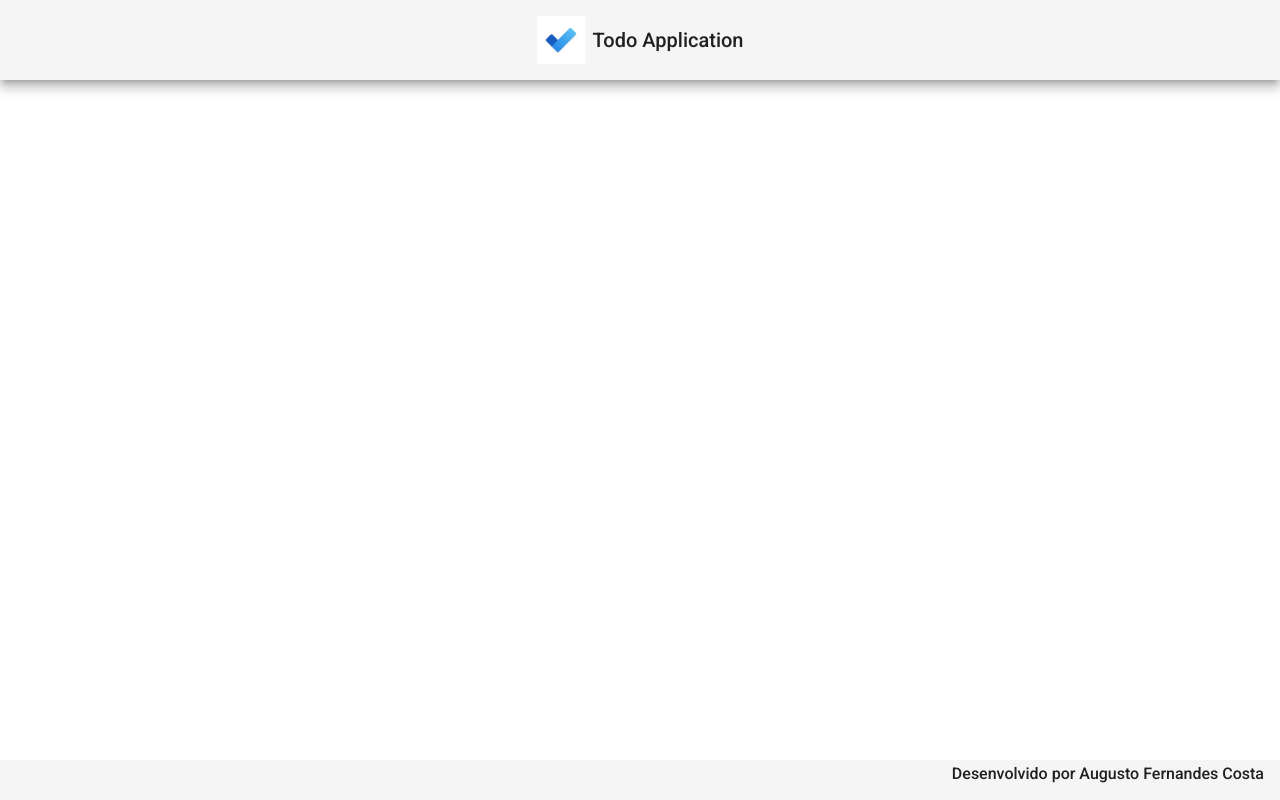
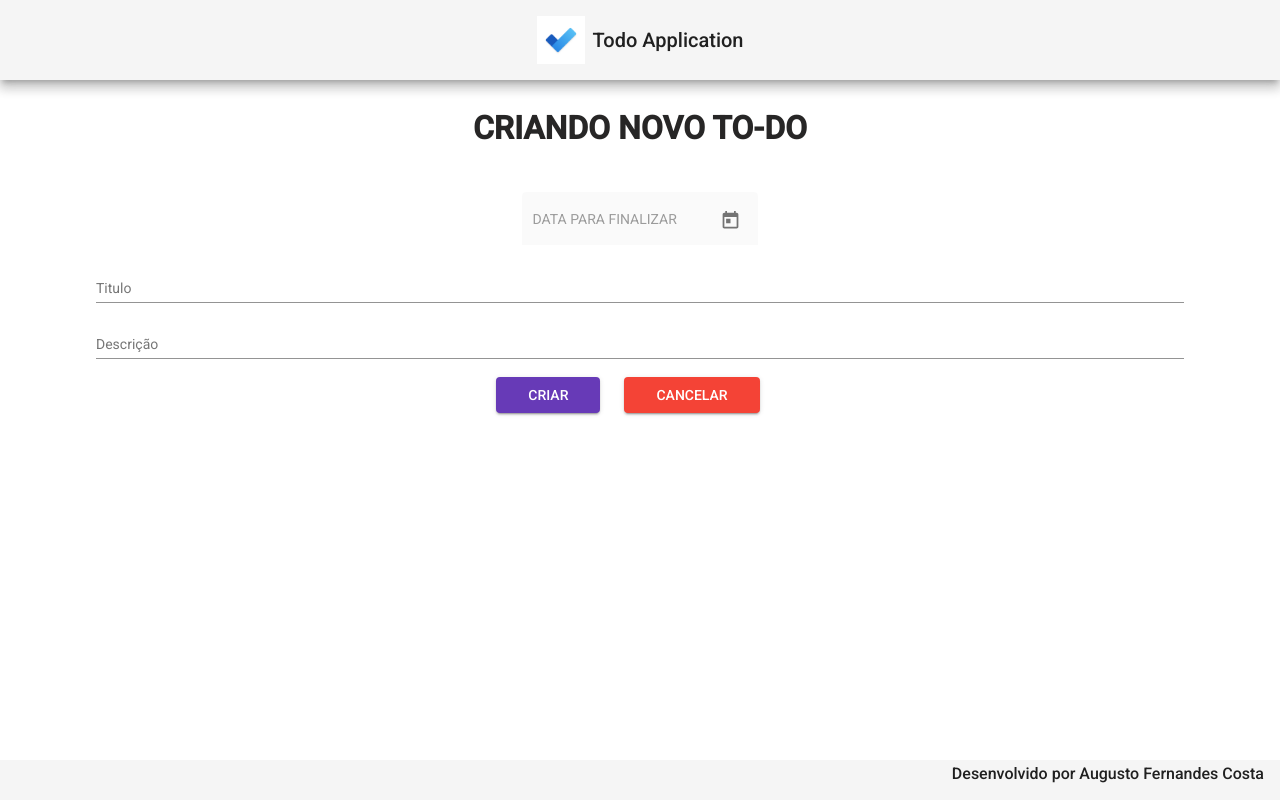
Before and after one commit to augusto-fernandes/Todo-project, an Angular app in the folder frontend/todo/: page /create in a window 1280 px wide. Before the commit this address led to /. Built offline with nearby package versions, Linux system fonts and the light colour scheme.

Commit message:
adicionando o componente create

```diff
--- a/frontend/todo/src/app/app-routing.module.ts
+++ b/frontend/todo/src/app/app-routing.module.ts
@@ -1,3 +1,4 @@
+import { CreateComponent } from './components/create/create.component';
 import { FinalizadosComponent } from './components/finalizados/finalizados.component';
 import { ReadAllComponent } from './components/read-all/read-all.component';
 import { NgModule } from '@angular/core';
@@ -12,6 +13,10 @@
     path:'finalizados',
     component:FinalizadosComponent
   },
+  {
+    path:'create',
+    component: CreateComponent
+  },
 
 ];
 
--- /dev/null
+++ b/frontend/todo/src/app/components/create/create.component.css
@@ -0,0 +1,31 @@
+form{
+    width: 85%;
+    margin: 2rem auto 0 auto;
+    text-align: center;
+}
+
+.data-finalizar{
+    text-align: start;
+}
+
+h1{
+    font-size: 2rem;
+    font-weight: 600;
+    margin-bottom: 3rem;
+    color: rgb(39, 38, 38);
+}
+
+.form{
+    width: 100%;
+}
+
+.buttons{
+    width: 100%;
+
+}
+
+button{
+    margin-right: 1.5rem;
+    padding-right: 2rem;
+    padding-left: 2rem;
+}
--- /dev/null
+++ b/frontend/todo/src/app/components/create/create.component.html
@@ -0,0 +1,26 @@
+<form >
+    <h1> CRIANDO NOVO TO-DO</h1>
+
+    <mat-form-field class="data-finalizar" appearance="fill">
+        <mat-label>DATA PARA FINALIZAR</mat-label>
+        <input matInput [matDatepicker]="dp3" disabled>
+        <mat-datepicker-toggle matSuffix [for]="dp3"></mat-datepicker-toggle>
+        <mat-datepicker #dp3 disabled="false"></mat-datepicker>
+      </mat-form-field>
+
+     <div class="forms">
+        <mat-form-field class="form" >
+            <mat-label>Titulo</mat-label>
+            <input matInput placeholder="Ex. Estudar Spring" >
+          </mat-form-field>
+
+          <mat-form-field class="form" >
+            <mat-label>Descrição</mat-label>
+            <input matInput placeholder="Ex. Estudar Spring 2 " >
+          </mat-form-field>
+     </div>
+     <div class="buttons">
+        <button mat-raised-button color="primary">CRIAR</button>
+        <button mat-raised-button color="warn">CANCELAR</button>
+     </div>
+    </form>
--- /dev/null
+++ b/frontend/todo/src/app/components/create/create.component.ts
@@ -0,0 +1,15 @@
+import { Component, OnInit } from '@angular/core';
+
+@Component({
+  selector: 'app-create',
+  templateUrl: './create.component.html',
+  styleUrls: ['./create.component.css']
+})
+export class CreateComponent implements OnInit {
+
+  constructor() { }
+
+  ngOnInit(): void {
+  }
+
+}
```
Also changed, not shown: frontend/todo/src/app/app.module.ts (+11 -4 lines).
